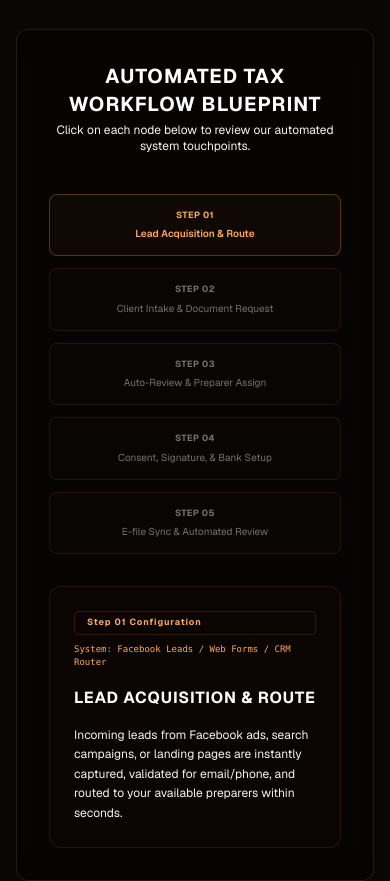
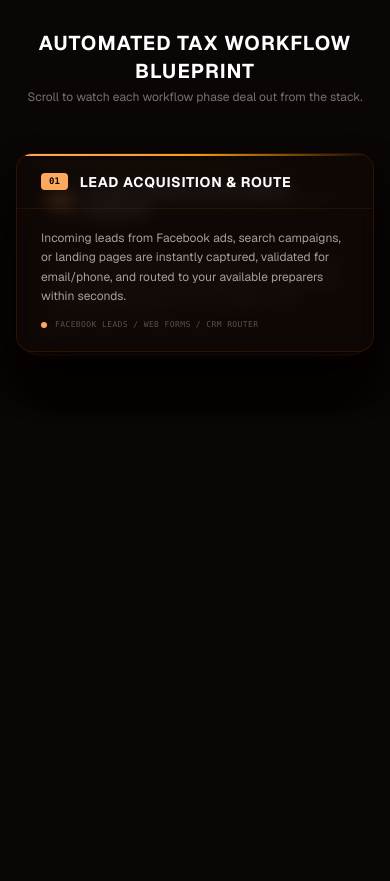
Before and after one commit to vriddhitechinfo-tech/TSOC, a Next.js app: page /technology-support in a window 390 px wide. Shown: the part 3000-3881 px from the top of the page. Built offline with nearby package versions, Linux system fonts and the light colour scheme.

Commit message:
feat: create technology support landing page with GSAP scroll-triggered animations and automation workflow sections

```diff
--- a/src/app/(marketing)/technology-support/page.tsx
+++ b/src/app/(marketing)/technology-support/page.tsx
@@ -1,6 +1,6 @@
 "use client";
 
-import React, { useState, useEffect, useRef } from "react";
+import React, { useEffect, useRef } from "react";
 import { useModal } from "@/context/ModalContext";
 import { ChevronRight, Database, MessageSquare, ShieldAlert, Laptop, MailOpen, Check, Play } from "lucide-react";
 import Image from "next/image";
@@ -11,7 +11,7 @@ import TestimonialCarousel from "@/components/TestimonialCarousel";
 
 export default function TechnologySupportPage() {
   const { openModal } = useModal();
-  const [activeStep, setActiveStep] = useState(0);
+  const blueprintRef = useRef<HTMLDivElement>(null);
 
   const pageRef = useRef<HTMLDivElement>(null);
   const diagramRef = useRef<HTMLDivElement>(null);
@@ -95,9 +95,81 @@ export default function TechnologySupportPage() {
         tl.fromTo(nodes, { scale: 0.7, opacity: 0.3 }, { scale: 1, opacity: 1, stagger: 0.15 })
           .fromTo(lines, { strokeDashoffset: 100 }, { strokeDashoffset: 0, stagger: 0.15 }, "<");
       }
+
+      // Blueprint animation handled in separate useEffect below
     });
 
     return () => {
+      ScrollTrigger.getAll().forEach((t) => t.kill());
+    };
+  }, []);
+
+  // ── Blueprint stacked-deck scroll animation ──────────────────────────────
+  useEffect(() => {
+    if (!blueprintRef.current) return;
+    gsap.registerPlugin(ScrollTrigger);
+
+    const wrapper = blueprintRef.current;
+    const sectionEl = wrapper.parentElement as HTMLElement;
+    const cards = Array.from(wrapper.querySelectorAll(".blueprint-card")) as HTMLElement[];
+    const total = cards.length;
+    const GAP = 16;
+    const STACK_DEPTH = 9; // px offset per card in the stack
+
+    // Defer until after browser layout so getBoundingClientRect is accurate
+    const raf = requestAnimationFrame(() => {
+      // Measure each card's natural height
+      const heights = cards.map((c) => c.getBoundingClientRect().height || c.offsetHeight || 140);
+
+      // Compute each card's final Y position in the vertical list
+      let cumY = 0;
+      const finalYs = heights.map((h) => {
+        const y = cumY;
+        cumY += h + GAP;
+        return y;
+      });
+      const totalListHeight = cumY - GAP;
+
+      // Set wrapper height = final layout height so page flow is preserved
+      gsap.set(wrapper, { position: "relative", height: totalListHeight });
+
+      // Stack every card at y=0 with depth offsets (card[0] on top)
+      cards.forEach((card, i) => {
+        gsap.set(card, {
+          position: "absolute",
+          top: 0,
+          left: 0,
+          width: "100%",
+          y: i * STACK_DEPTH,
+          scale: 1 - i * 0.035,
+          opacity: Math.max(0.25, 1 - i * 0.18),
+          zIndex: total - i,
+          transformOrigin: "top center",
+        });
+      });
+
+      // For each card, create a ScrollTrigger that scrubs it from stack → final position
+      cards.forEach((card, i) => {
+        // Each card starts releasing after the previous one has mostly landed
+        const startOffset = i * 110; // px of scroll per card
+        gsap.to(card, {
+          y: finalYs[i],
+          scale: 1,
+          opacity: 1,
+          zIndex: i + 1,
+          ease: "power3.out",
+          scrollTrigger: {
+            trigger: sectionEl,
+            start: `top+=${startOffset} 55%`,
+            end: `top+=${startOffset + 90} 55%`,
+            scrub: 0.6,
+          },
+        });
+      });
+    });
+
+    return () => {
+      cancelAnimationFrame(raf);
       ScrollTrigger.getAll().forEach((t) => t.kill());
     };
   }, []);
@@ -377,41 +449,48 @@ export default function TechnologySupportPage() {
           </div>
         </div>
 
-        {/* Blueprint Stepper Details */}
-        <div className="gsap-reveal glass-card p-8 md:p-12 relative overflow-hidden">
-          <div className="text-center max-w-2xl mx-auto mb-10">
+        {/* Blueprint Stepper — Stacked Deck Scroll Animation */}
+        <div>
+          <div className="text-center max-w-2xl mx-auto mb-12">
             <h2 className="text-xl font-bold text-white uppercase tracking-wider">Automated Tax Workflow Blueprint</h2>
-            <p className="text-xs text-stone-555 mt-1">Click on each node below to review our automated system touchpoints.</p>
+            <p className="text-xs text-stone-500 mt-1">Scroll to watch each workflow phase deal out from the stack.</p>
           </div>
 
-          <div className="grid grid-cols-1 lg:grid-cols-5 gap-3 mb-8">
-            {automationSteps.map((s, idx) => (
-              <button
-                key={s.num}
-                onClick={() => setActiveStep(idx)}
-                className={`p-3.5 rounded-lg border text-center transition-all cursor-pointer flex flex-col items-center justify-center focus:outline-none ${
-                  activeStep === idx
-                    ? "bg-[#0f0805] border-amber-500/30 text-[#fda85d] font-semibold"
-                    : "bg-[#0f0805]/40 border-amber-900/30 text-stone-500 hover:text-white"
-                }`}
-              >
-                <div className="text-[9px] font-bold uppercase tracking-wider mb-1">Step {s.num}</div>
-                <div className="text-[10px] truncate w-full">{s.title}</div>
-              </button>
-            ))}
-          </div>
-
-          <div className="bg-[#0f0805]/50 border border-amber-900/30 rounded-xl p-6 space-y-4">
-            <div className="flex flex-col sm:flex-row sm:items-center justify-between gap-2">
-              <span className="text-[9px] font-bold tracking-widest text-[#fda85d] bg-amber-955/35 border border-amber-900/40 px-3 py-1 rounded inline-block">
-                Step {automationSteps[activeStep].num} Configuration
-              </span>
-              <span className="text-[9px] text-[#fda85d] font-mono">
-                System: {automationSteps[activeStep].tool}
-              </span>
+          {/* Outer section gives scroll room for the pin; blueprintRef measures/positions cards */}
+          <div className="pb-8">
+            <div ref={blueprintRef}>
+              {automationSteps.map((s, idx) => (
+                <div key={s.num} className="blueprint-card">
+                  {/* Card */}
+                  <div className="rounded-2xl overflow-hidden border border-amber-900/30 bg-[#0f0805]/80 backdrop-blur shadow-2xl shadow-black/60">
+                    {/* Amber accent stripe */}
+                    <div className="h-0.5 bg-gradient-to-r from-[#fda85d] via-[#f59e0b] to-transparent" />
+                    {/* Header row */}
+                    <div className="flex items-center justify-between gap-4 px-6 py-4 border-b border-amber-900/20">
+                      <div className="flex items-center gap-3">
+                        <span className="text-[9px] font-black font-mono text-black bg-[#fda85d] px-2 py-1 rounded leading-none">
+                          {s.num}
+                        </span>
+                        <h3 className="text-sm font-bold text-white uppercase tracking-wider">{s.title}</h3>
+                      </div>
+                      <span className="shrink-0 text-[8px] text-[#fda85d] font-mono bg-amber-955/20 border border-amber-900/30 px-2.5 py-1 rounded hidden sm:block">
+                        {s.tool}
+                      </span>
+                    </div>
+                    {/* Body */}
+                    <div className="px-6 py-5 flex flex-col gap-3">
+                      <p className="text-xs text-stone-400 leading-relaxed">{s.desc}</p>
+                      <div className="flex items-center gap-2">
+                        <span className="h-1.5 w-1.5 rounded-full bg-[#fda85d] shrink-0" />
+                        <span className="text-[8px] font-mono text-stone-600 uppercase tracking-wider">
+                          {s.tool}
+                        </span>
+                      </div>
+                    </div>
+                  </div>
+                </div>
+              ))}
             </div>
-            <h3 className="text-base font-bold text-white uppercase tracking-wider">{automationSteps[activeStep].title}</h3>
-            <p className="text-xs text-stone-450 leading-relaxed">{automationSteps[activeStep].desc}</p>
           </div>
         </div>
 
```
